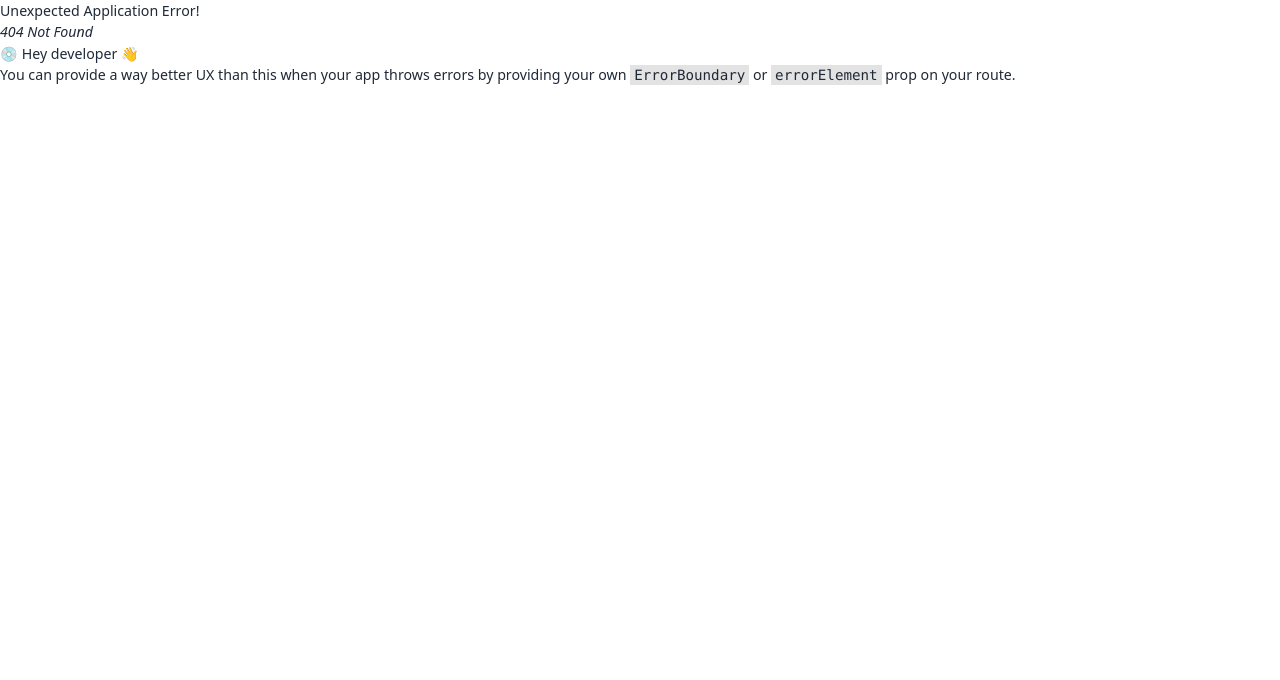
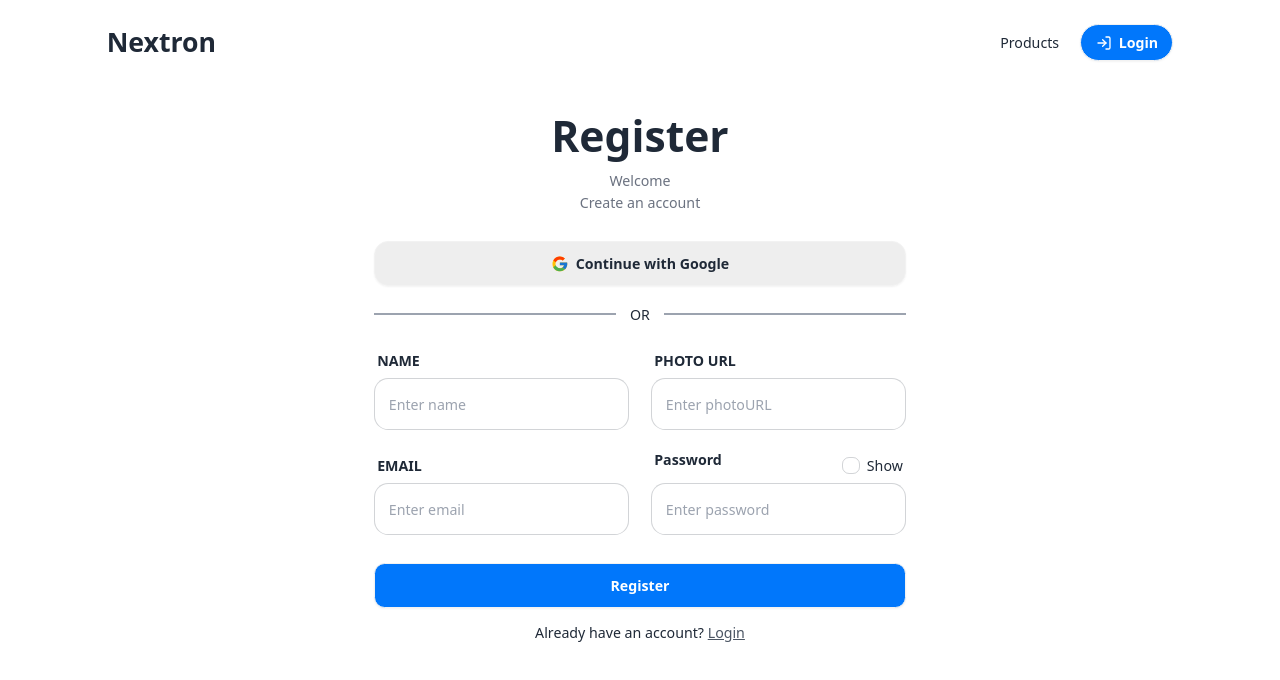
Before and after one commit to Yamin39/nextron-client, a React (Vite) app: page /register in a window 1280 px wide. Before the commit this address had no page. Shown: the top 680 px of the page. Built offline with nearby package versions, Linux system fonts and the light colour scheme.

Commit message:
added register page

```diff
--- /dev/null
+++ b/src/pages/Register/Register.jsx
@@ -0,0 +1,100 @@
+import { useState } from "react";
+import { Link } from "react-router-dom";
+import SocialLogin from "../../components/general/SocialLogin/SocialLogin";
+
+const Register = () => {
+  // toggle password visibility
+  const [passToggle, setPassToggle] = useState(false);
+
+  const handleSubmit = (e) => {
+    // prevent page reload
+    e.preventDefault();
+
+    // get form data
+    const form = e.target;
+    const name = form.name.value;
+    const photoUrl = form.photoURL.value;
+    const email = form.email.value;
+    const password = form.password.value;
+
+   console.log(name, photoUrl, email, password);
+  };
+
+  return (
+    <div className="max-w-[37.5rem] mx-auto">
+      <div className="text-center mb-6">
+        <h1 className="text-[3rem] sm:text-[3.45rem] lg:text-5xl font-bold mt-4">Register</h1>
+        <p className="text-gray-500 mt-4 pb-2">
+          Welcome <br /> Create an account
+        </p>
+      </div>
+
+      <SocialLogin></SocialLogin>
+
+      <div className="divider before:bg-gray-400 after:bg-gray-400 my-6">OR</div>
+
+      <form onSubmit={handleSubmit} className="card-body p-0">
+        <div className="flex flex-col md:flex-row gap-6">
+          <div className="flex-grow form-control">
+            <label htmlFor="name" className="label">
+              <span className="label-text text-base font-semibold">NAME</span>
+            </label>
+            {/* name */}
+            <input name="name" id="name" type="text" placeholder="Enter name" className="input py-7 input-bordered rounded-2xl" required />
+          </div>
+
+          <div className="flex-grow form-control">
+            <label htmlFor="photoURL" className="label">
+              <span className="label-text text-base font-semibold">PHOTO URL</span>
+            </label>
+            {/* photoURL */}
+            <input name="photoURL" id="photoURL" type="text" placeholder="Enter photoURL" className="input py-7 input-bordered rounded-2xl" required />
+          </div>
+        </div>
+
+        <div className="flex flex-col md:flex-row gap-6 md:items-end">
+          <div className="flex-grow form-control">
+            <label htmlFor="email" className="label">
+              <span className="label-text text-base font-semibold">EMAIL</span>
+            </label>
+            {/* email */}
+            <input name="email" id="email" type="email" placeholder="Enter email" className="input py-7 input-bordered rounded-2xl" required />
+          </div>
+
+          <div className="flex-grow form-control">
+            <label htmlFor="pass" className="label">
+              <span className="label-text text-base font-semibold">Password</span>
+              <div className="flex items-center gap-2 mt-3">
+                <input name="checkbox" onChange={() => setPassToggle(!passToggle)} type="checkbox" id="checkbox" className="checkbox checkbox-sm" />
+                <label htmlFor="checkbox">Show</label>
+              </div>
+            </label>
+            {/* password */}
+            <input
+              name="password"
+              id="pass"
+              type={passToggle ? "text" : "password"}
+              placeholder="Enter password"
+              className="input input-bordered py-7 rounded-2xl"
+              required
+            />
+          </div>
+        </div>
+        <div className="form-control mt-2">
+          <button className="btn bg-primary-color text-white hover:bg-primary-color hover:brightness-90 h-auto min-h-0 text-base rounded-xl py-3 xl:px-7 mt-4">
+            Register
+          </button>
+
+          <p className="text-center mt-4">
+            Already have an account?{" "}
+            <Link to="/login" className="text-gray-600 underline">
+              Login
+            </Link>
+          </p>
+        </div>
+      </form>
+    </div>
+  );
+};
+
+export default Register;
```
Also changed, not shown: src/routes/Routes.jsx (+6 -1 lines).
